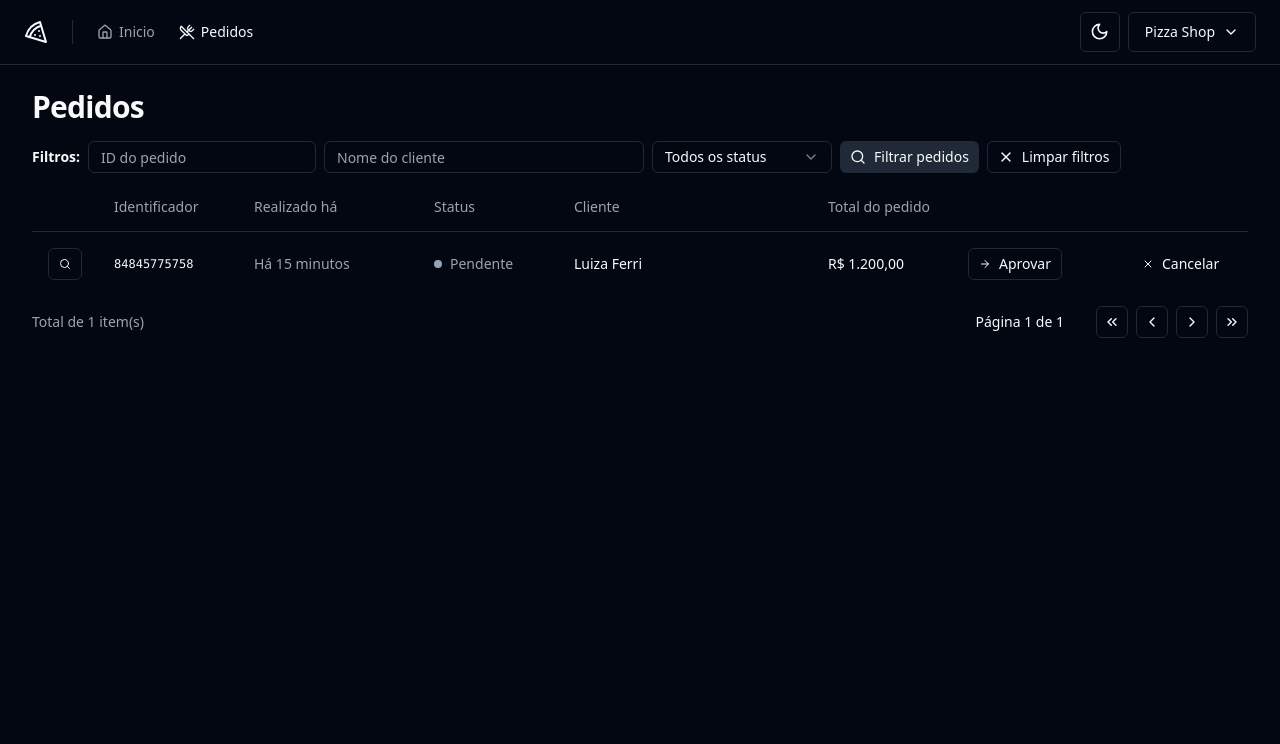
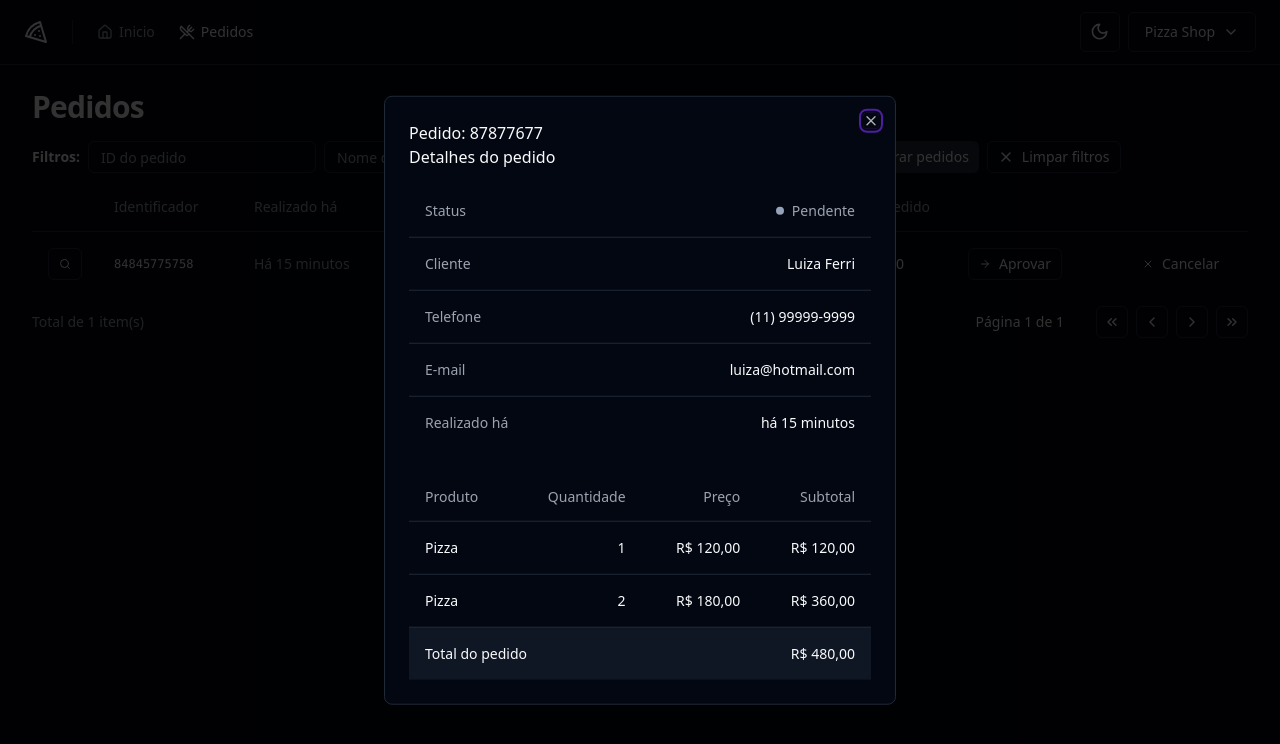
Before and after one commit to LuizaFerri/Pizza-shop, a React (Vite) app: page /orders in a window 1280 px wide. Both pictures are taken after a click on the button "Detalhes do pedido". Shown: the top 744 px of the page. Built offline with nearby package versions, Linux system fonts and the light colour scheme; the HTML template or start-up script is replaced by a standard one.

Commit message:
Componente: Detalhes do pedido

```diff
--- a/package.json
+++ b/package.json
@@ -29,6 +29,7 @@
   },
   "dependencies": {
     "@hookform/resolvers": "^3.3.4",
+    "@radix-ui/react-dialog": "^1.0.5",
     "@radix-ui/react-dropdown-menu": "^2.0.6",
     "@radix-ui/react-label": "^2.0.2",
     "@radix-ui/react-select": "^2.0.0",
--- /dev/null
+++ b/src/components/ui/dialog.tsx
@@ -0,0 +1,120 @@
+import * as React from "react"
+import * as DialogPrimitive from "@radix-ui/react-dialog"
+import { X } from "lucide-react"
+
+import { cn } from "@/lib/utils"
+
+const Dialog = DialogPrimitive.Root
+
+const DialogTrigger = DialogPrimitive.Trigger
+
+const DialogPortal = DialogPrimitive.Portal
+
+const DialogClose = DialogPrimitive.Close
+
+const DialogOverlay = React.forwardRef<
+  React.ElementRef<typeof DialogPrimitive.Overlay>,
+  React.ComponentPropsWithoutRef<typeof DialogPrimitive.Overlay>
+>(({ className, ...props }, ref) => (
+  <DialogPrimitive.Overlay
+    ref={ref}
+    className={cn(
+      "fixed inset-0 z-50 bg-black/80  data-[state=open]:animate-in data-[state=closed]:animate-out data-[state=closed]:fade-out-0 data-[state=open]:fade-in-0",
+      className
+    )}
+    {...props}
+  />
+))
+DialogOverlay.displayName = DialogPrimitive.Overlay.displayName
+
+const DialogContent = React.forwardRef<
+  React.ElementRef<typeof DialogPrimitive.Content>,
+  React.ComponentPropsWithoutRef<typeof DialogPrimitive.Content>
+>(({ className, children, ...props }, ref) => (
+  <DialogPortal>
+    <DialogOverlay />
+    <DialogPrimitive.Content
+      ref={ref}
+      className={cn(
+        "fixed left-[50%] top-[50%] z-50 grid w-full max-w-lg translate-x-[-50%] translate-y-[-50%] gap-4 border bg-background p-6 shadow-lg duration-200 data-[state=open]:animate-in data-[state=closed]:animate-out data-[state=closed]:fade-out-0 data-[state=open]:fade-in-0 data-[state=closed]:zoom-out-95 data-[state=open]:zoom-in-95 data-[state=closed]:slide-out-to-left-1/2 data-[state=closed]:slide-out-to-top-[48%] data-[state=open]:slide-in-from-left-1/2 data-[state=open]:slide-in-from-top-[48%] sm:rounded-lg",
+        className
+      )}
+      {...props}
+    >
+      {children}
+      <DialogPrimitive.Close className="absolute right-4 top-4 rounded-sm opacity-70 ring-offset-background transition-opacity hover:opacity-100 focus:outline-none focus:ring-2 focus:ring-ring focus:ring-offset-2 disabled:pointer-events-none data-[state=open]:bg-accent data-[state=open]:text-muted-foreground">
+        <X className="h-4 w-4" />
+        <span className="sr-only">Close</span>
+      </DialogPrimitive.Close>
+    </DialogPrimitive.Content>
+  </DialogPortal>
+))
+DialogContent.displayName = DialogPrimitive.Content.displayName
+
+const DialogHeader = ({
+  className,
+  ...props
+}: React.HTMLAttributes<HTMLDivElement>) => (
+  <div
+    className={cn(
+      "flex flex-col space-y-1.5 text-center sm:text-left",
+      className
+    )}
+    {...props}
+  />
+)
+DialogHeader.displayName = "DialogHeader"
+
+const DialogFooter = ({
+  className,
+  ...props
+}: React.HTMLAttributes<HTMLDivElement>) => (
+  <div
+    className={cn(
+      "flex flex-col-reverse sm:flex-row sm:justify-end sm:space-x-2",
+      className
+    )}
+    {...props}
+  />
+)
+DialogFooter.displayName = "DialogFooter"
+
+const DialogTitle = React.forwardRef<
+  React.ElementRef<typeof DialogPrimitive.Title>,
+  React.ComponentPropsWithoutRef<typeof DialogPrimitive.Title>
+>(({ className, ...props }, ref) => (
+  <DialogPrimitive.Title
+    ref={ref}
+    className={cn(
+      "text-lg font-semibold leading-none tracking-tight",
+      className
+    )}
+    {...props}
+  />
+))
+DialogTitle.displayName = DialogPrimitive.Title.displayName
+
+const DialogDescription = React.forwardRef<
+  React.ElementRef<typeof DialogPrimitive.Description>,
+  React.ComponentPropsWithoutRef<typeof DialogPrimitive.Description>
+>(({ className, ...props }, ref) => (
+  <DialogPrimitive.Description
+    ref={ref}
+    className={cn("text-sm text-muted-foreground", className)}
+    {...props}
+  />
+))
+DialogDescription.displayName = DialogPrimitive.Description.displayName
+
+export {
+  Dialog,
+  DialogPortal,
+  DialogOverlay,
+  DialogClose,
+  DialogTrigger,
+  DialogContent,
+  DialogHeader,
+  DialogFooter,
+  DialogTitle,
+  DialogDescription,
+}
--- /dev/null
+++ b/src/pages/auth/app/orders/order-details.tsx
@@ -0,0 +1,93 @@
+import { DialogContent, DialogHeader } from "@/components/ui/dialog";
+import {
+  Table,
+  TableBody,
+  TableCell,
+  TableFooter,
+  TableHead,
+  TableHeader,
+  TableRow,
+} from "@/components/ui/table";
+import { DialogDescription } from "@radix-ui/react-dialog";
+
+export function OrderDetails() {
+  return (
+    <DialogContent>
+      <DialogHeader>
+        Pedido: 87877677
+        <DialogDescription>Detalhes do pedido</DialogDescription>
+      </DialogHeader>
+      <div className="space-y-6">
+        <Table>
+          <TableBody>
+            <TableRow>
+              <TableCell className="text-muted-foreground">Status</TableCell>
+              <TableCell className="flex justify-end">
+                <div className="flex items-center gap-2">
+                  <span className="h-2 w-2 rounded-full bg-slate-400" />
+                  <span className="font-medium text-muted-foreground">
+                    Pendente
+                  </span>
+                </div>
+              </TableCell>
+            </TableRow>
+            <TableRow>
+              <TableCell className="text-muted-foreground">Cliente</TableCell>
+              <TableCell className="flex justify-end">Luiza Ferri</TableCell>
+            </TableRow>
+            <TableRow>
+              <TableCell className="text-muted-foreground">Telefone</TableCell>
+              <TableCell className="flex justify-end">
+                (11) 99999-9999
+              </TableCell>
+            </TableRow>
+            <TableRow>
+              <TableCell className="text-muted-foreground">E-mail</TableCell>
+              <TableCell className="flex justify-end">
+                luiza@hotmail.com
+              </TableCell>
+            </TableRow>
+            <TableRow>
+              <TableCell className="text-muted-foreground">
+                Realizado há
+              </TableCell>
+              <TableCell className="flex justify-end">há 15 minutos</TableCell>
+            </TableRow>
+          </TableBody>
+        </Table>
+        <Table>
+          <TableHeader>
+            <TableRow>
+              <TableHead>Produto</TableHead>
+              <TableHead className="text-right">Quantidade</TableHead>
+              <TableHead className="text-right">Preço</TableHead>
+              <TableHead className="text-right">Subtotal</TableHead>
+            </TableRow>
+          </TableHeader>
+          <TableBody>
+            <TableRow>
+              <TableCell>Pizza</TableCell>
+              <TableCell className="text-right">1</TableCell>
+              <TableCell className="text-right">R$ 120,00</TableCell>
+              <TableCell className="text-right">R$ 120,00</TableCell>
+            </TableRow>
+            <TableRow>
+              <TableCell>Pizza</TableCell>
+              <TableCell className="text-right">2</TableCell>
+              <TableCell className="text-right">R$ 180,00</TableCell>
+              <TableCell className="text-right">R$ 360,00</TableCell>
+            </TableRow>
+          </TableBody>
+          <TableFooter>
+            <TableRow>
+              <TableCell colSpan={3}>Total do pedido</TableCell>
+              <TableCell className="text-right font-medium">
+                R$ 480,00
+              </TableCell>
+            </TableRow>
+          </TableFooter>
+        </Table>
+      </div>
+    </DialogContent>
+  );
+}
--- a/src/pages/auth/app/orders/orders-table-row.tsx
+++ b/src/pages/auth/app/orders/orders-table-row.tsx
@@ -1,15 +1,22 @@
 import { Button } from "@/components/ui/button";
+import { Dialog, DialogTrigger } from "@/components/ui/dialog";
 import { TableCell, TableRow } from "@/components/ui/table";
 import { ArrowRight, Search, X } from "lucide-react";
+import { OrderDetails } from "./order-details";
 
 export function OrderTableRow() {
   return (
     <TableRow>
       <TableCell>
-        <Button variant="outline" size="xs">
-          <Search className="h-3 w-3" />
-          <span className="sr-only">Detalhes do pedido</span>
-        </Button>
+        <Dialog>
+          <DialogTrigger asChild>
+            <Button variant="outline" size="xs">
+              <Search className="h-3 w-3" />
+              <span className="sr-only">Detalhes do pedido</span>
+            </Button>
+          </DialogTrigger>
+            <OrderDetails />
+        </Dialog>
       </TableCell>
       <TableCell className="font-mono text-xs font-medium">
         84845775758
```
Also changed, not shown: 1 other file (tests, documents, lock files or other folders).
